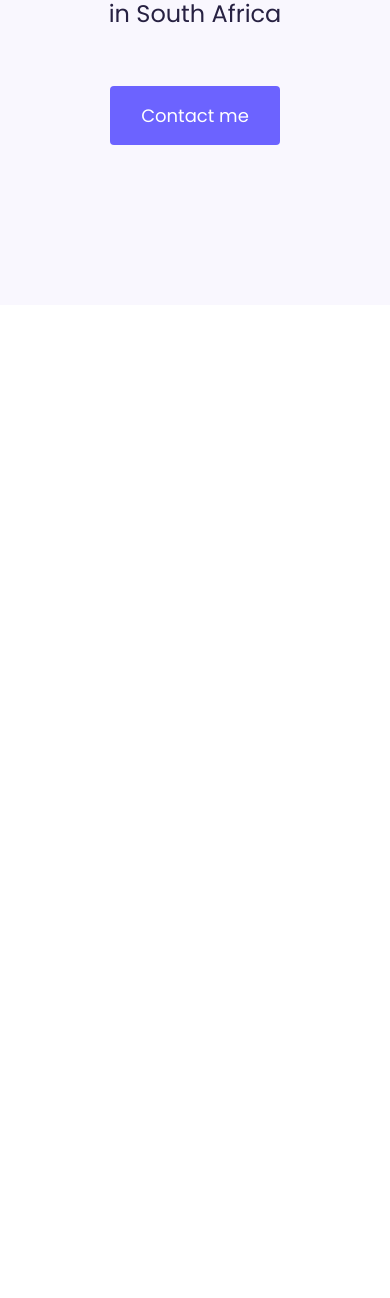
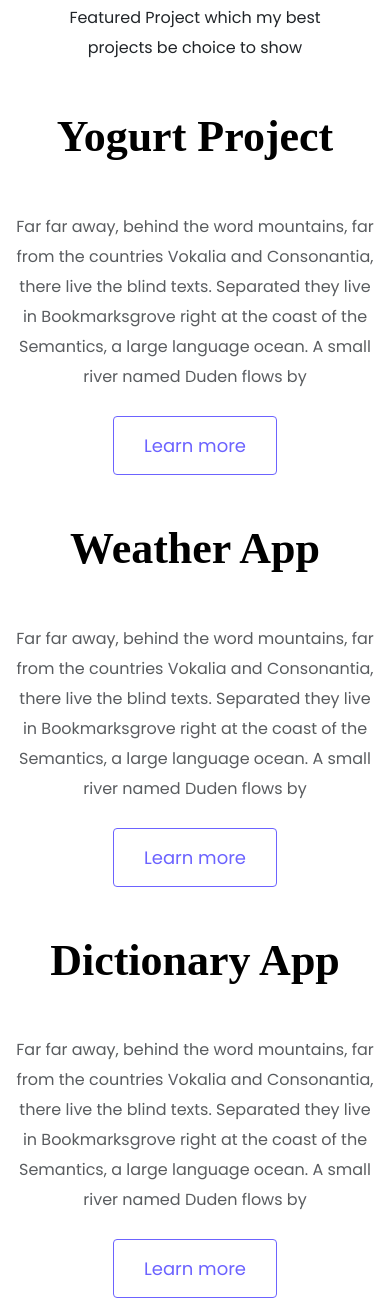
Before and after one commit to Pearltee28/Portfolio-project, a plain HTML site: page index.html in a window 390 px wide. Shown: the part 510-1808 px from the top of the page. Before the commit the page ends 844 px from the top, so only its background shows below. Drawn offline with nearby package versions, Linux system fonts and the light colour scheme.

Commit message:
Intergrated Homepage content design

```diff
--- a/index.html
+++ b/index.html
@@ -28,6 +28,91 @@
             <a href="#" class="btn btn-branding">Contact me</a>
         </div>
     </div>
+    <p class="text-center m-5">Featured Project which my best projects be choice to show</p>
+    <div class="container">
+
+        <div class="row mb-5">
+            <div class="col d-none d-lg-block">
+                <img src="images/yogurt.png " class="img-fluid" alt="yogurt project" />
+            </div>
+            <div class="col">
+                <div class="project-description">
+                    <h2 class="mb-5">Yogurt Project</h2>
+                    <p class="mb-4 text-muted">Far far away, behind the word mountains, far from the countries Vokalia
+                        and
+                        Consonantia,
+                        there
+                        live
+                        the blind
+                        texts.
+                        Separated they live in Bookmarksgrove right at the coast of the Semantics, a large language
+                        ocean. A
+                        small
+                        river
+                        named
+                        Duden flows by
+                    </p>
+                    <a href="#" class="btn btn-branding-outline">Learn more </a>
+                </div>
+            </div>
+        </div>
+        <div class="row mb-5">
+
+            <div class="col">
+                <div class="project-description">
+                    <h2 class="mb-5">Weather App</h2>
+                    <p class="mb-4 text-muted">Far far away, behind the word mountains, far from the countries
+                        Vokalia
+                        and
+                        Consonantia,
+                        there
+                        live
+                        the blind
+                        texts.
+                        Separated they live in Bookmarksgrove right at the coast of the Semantics, a large language
+                        ocean. A
+                        small
+                        river
+                        named
+                        Duden flows by
+                    </p>
+                    <a href="#" class="btn btn-branding-outline">Learn more </a>
+                </div>
+            </div>
+            <div class="col d-none d-lg-block">
+                <img src="images/weather.png " class="img-fluid" alt="weather app" />
+            </div>
+        </div>
+
+        <div class="row">
+            <div class="col d-none d-lg-block">
+                <img src="images/dictionary.png " class="img-fluid" alt="dictionary app" />
+            </div>
+            <div class="col">
+                <div class="project-description">
+                    <h2 class="mb-5">Dictionary App</h2>
+                    <p class="mb-4 text-muted">Far far away, behind the word mountains, far from the countries
+                        Vokalia
+                        and
+                        Consonantia,
+                        there
+                        live
+                        the blind
+                        texts.
+                        Separated they live in Bookmarksgrove right at the coast of the Semantics, a large
+                        language
+                        ocean. A
+                        small
+                        river
+                        named
+                        Duden flows by
+                    </p>
+                    <a href="#" class="btn btn-branding-outline">Learn more </a>
+                </div>
+            </div>
+        </div>
+
+    </div>
 </body>
 
 </html>
--- a/styles/portfolio.css
+++ b/styles/portfolio.css
@@ -21,9 +21,15 @@ h6 {
 }
 h1 {
   font-size: 96px;
+  line-height: 1.5;
+}
+h2 {
+  font-size: 64px;
 }
 p {
   font-weight: normal;
+  font-size: 16px;
+  line-height: 30px;
 }
 
 .hero {
@@ -41,7 +47,7 @@ p {
 .hero h2 {
   font-family: "Poppins", sans-serif;
   font-weight: normal;
-  line-height: 2;
+  line-height: 1.5;
   font-size: 24px;
   color: #272142;
 }
@@ -54,3 +60,33 @@ p {
   line-height: 27px;
   padding: 15px 30px;
 }
+
+.btn-branding-outline {
+  color: var(--branding-color);
+  border: 1px solid var(--branding-color);
+  border-radius: 4px;
+  font-size: 18px;
+  line-height: 27px;
+  padding: 15px 30px;
+}
+
+.project-description {
+  padding: 120px 60px;
+}
+
+@media (max-width: 960px) {
+  h1 {
+    font-size: 44px;
+    line-height: 2;
+  }
+  h2 {
+    font-size: 44px;
+  }
+  .hero {
+    padding: 80px 20px;
+  }
+  .project-description {
+    padding: 0;
+    text-align: center;
+  }
+}
```
Also changed, not shown: images/dictionary.png (added), images/weather.png (added), images/yogurt.png (added).
